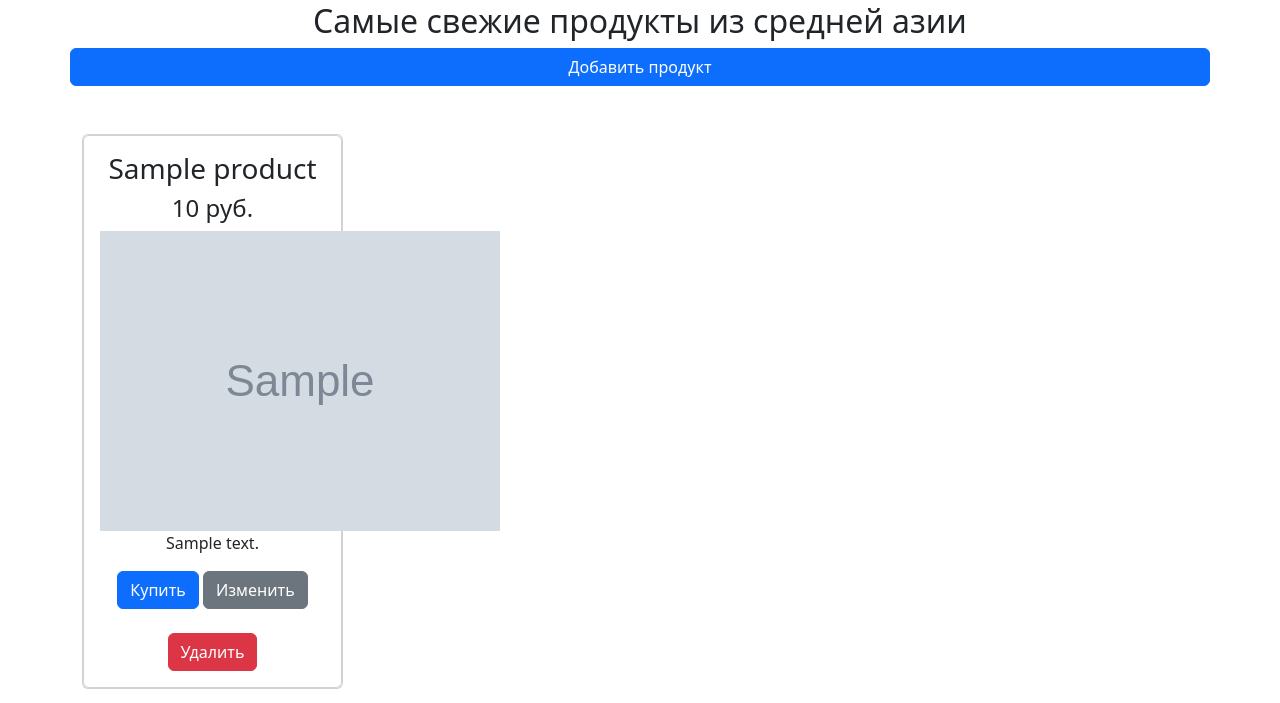
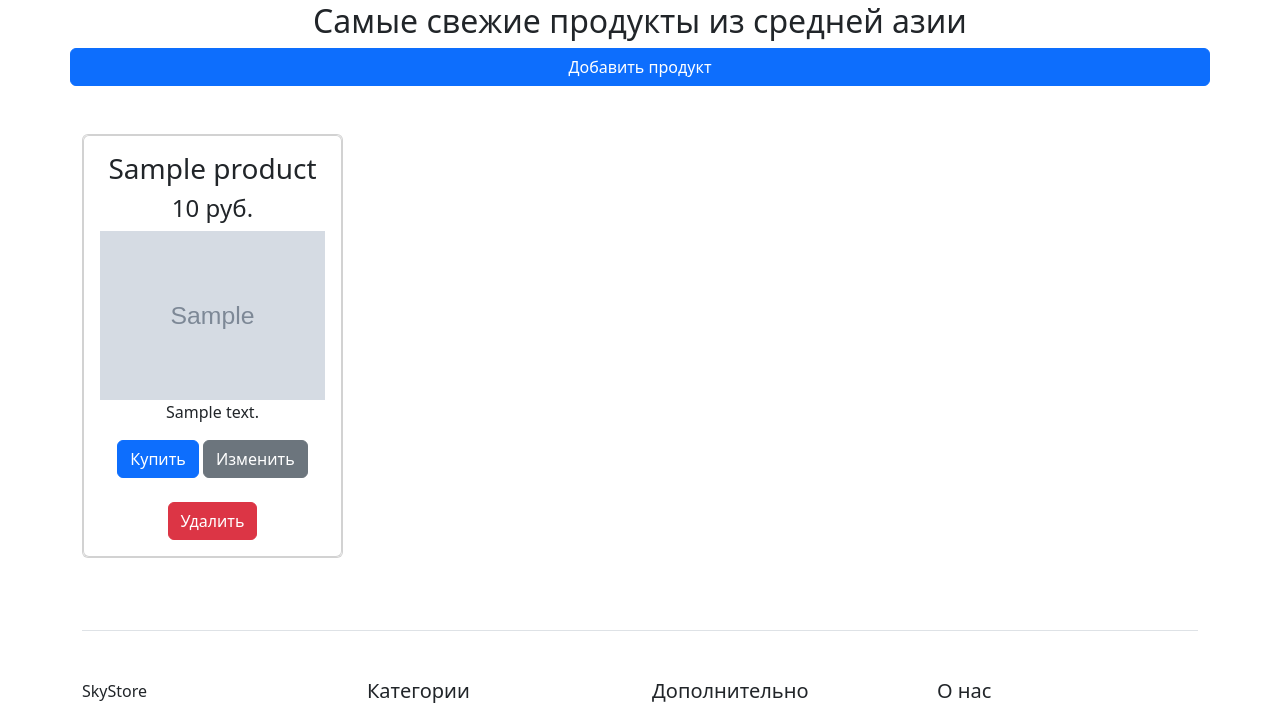
Before and after one commit to GaliulinYar/dz19_2, a Django app: page / in a window 1280 px wide. Shown: the part 145-848 px from the top of the page. Run offline with Django 4.2, Linux system fonts and the light colour scheme; tables that the repository leaves empty hold one stand-in row (values such as "Sample post"); grey boxes marked "Sample" are stand-in pictures; some libraries are stand-ins or nearby versions.

Commit message:
Изменение разметки

```diff
--- a/main/templates/main/index.html
+++ b/main/templates/main/index.html
@@ -19,13 +19,16 @@
                     <div class="card-body">
                         <h3 class="card-title">{{ object.name_prod }}</h3>
                         <h4 class="card-title pricing-card-title">{{ object.price_prod }} руб.</h4>
-                        <img src="/media/{{ object.img_prod }}" alt="Card image">
-                        <p class="card-text">
+
+                            <div class="image-container">
+                                <img src="/media/{{ object.img_prod }}" alt="Card image" class="card-image">
+                            </div>
+                                <p class="card-text">
                             {{ object.description_prod }}
-                        </p>
-                        <a href="{% url 'product' object.pk %}" class="btn btn-primary mb-4">Купить</a>
-                        <a href="{% url 'update_product' object.pk %}" class="btn btn-secondary mb-4">Изменить</a>
-                        <a href="{% url 'delete' object.pk %}" class="btn btn-danger">Удалить</a>
+                                </p>
+                                <a href="{% url 'product' object.pk %}" class="btn btn-primary mb-4">Купить</a>
+                                <a href="{% url 'update_product' object.pk %}" class="btn btn-secondary mb-4">Изменить</a>
+                                <a href="{% url 'delete' object.pk %}" class="btn btn-danger">Удалить</a>
                     </div>
                 </div>
             </div>
```
